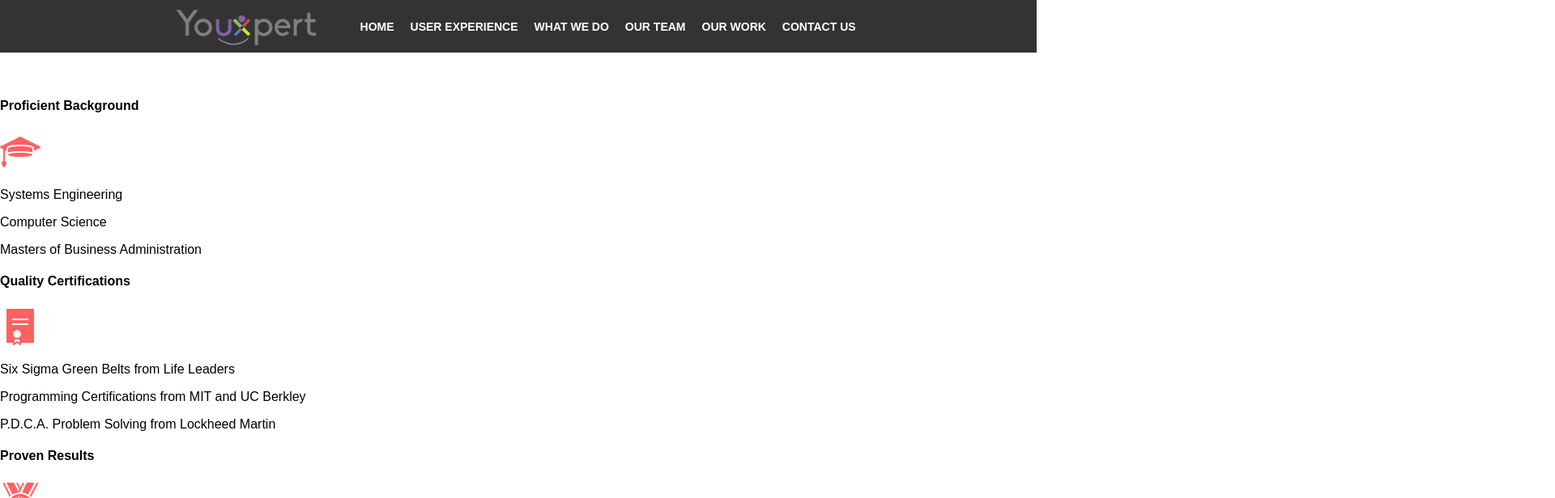
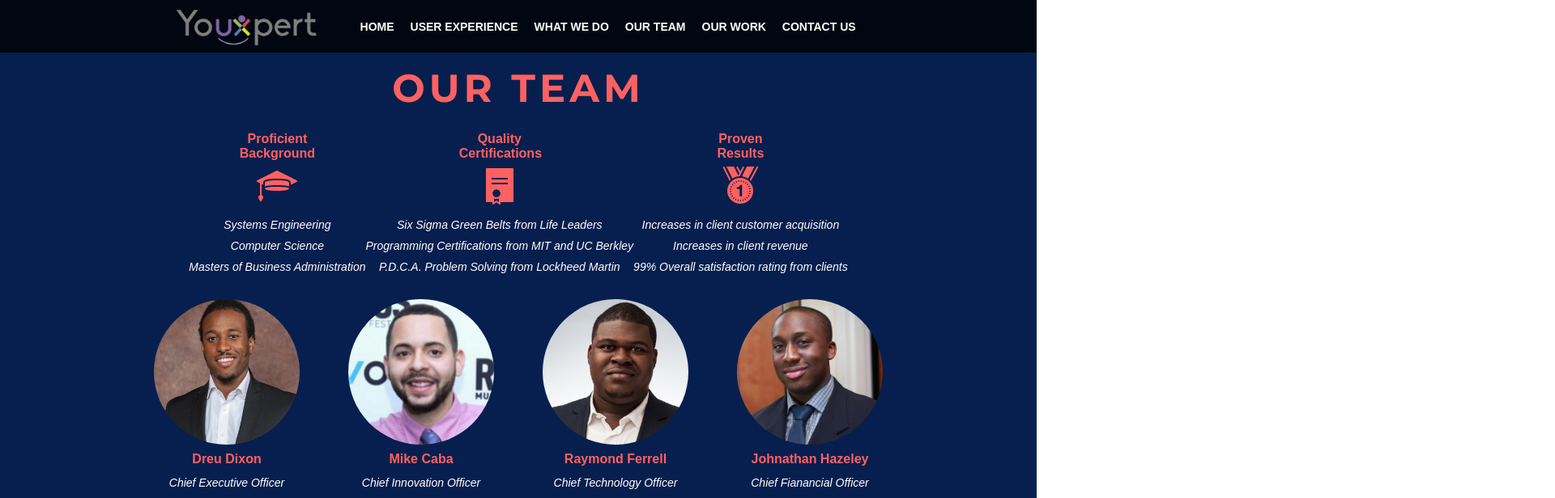
Before and after one commit to Raymond427/youxpert, a React (Create React App) app: page / in a window 1280 px wide. Both pictures are taken after a click on the link "OUR TEAM". Shown: the top 616 px of the page at 81% size, 1920 px wide, since content can reach past the window. Built offline with nearby package versions, Linux system fonts and the light colour scheme.

Commit message:
OurTeam styled

```diff
--- a/src/components/OurTeam.js
+++ b/src/components/OurTeam.js
@@ -1,6 +1,7 @@
 import React, { Component } from 'react';
 import Skill from './Skill';
 import TeamMate from './TeamMate.js';
+import '../styles/OurTeam.css';
 import cert from '../images/cert.png';
 import graduate from '../images/graduate.png';
 import honor from '../images/honor.png';
@@ -15,8 +16,8 @@ class OurTeam extends Component {
       const teamMates = this._getTeamMates();
 
       return(
-         <div className="our-team">
-            <h1>Our team</h1>
+         <div className="OurTeam page">
+            <h1 className="OurTeam--header">Our team</h1>
             <div className="skills">
                {skills}
             </div>
--- a/src/components/TeamMate.js
+++ b/src/components/TeamMate.js
@@ -22,7 +22,7 @@ class TeamMate extends Component {
          <div className="team-mate">
             <div className="team-mate-link" onClick={() => this._renderModal()}>
                <img className="team-mate__img" src={this.props.image} alt=""/>
-               <p className="team-mate__name">{this.props.name}</p>
+               <h4 className="team-mate__name">{this.props.name}</h4>
                <p className="team-mate__title">{this.props.title}</p>
             </div>
             {modal}
--- /dev/null
+++ b/src/styles/OurTeam.css
@@ -0,0 +1,46 @@
+.OurTeam {
+   background-color: #071F4E;
+   display: flex;
+   flex-direction: column;
+   align-items: center;
+}
+
+.OurTeam--header {
+   margin: 80px 0 10px 0;
+   color: #FF6161;
+}
+
+.skill--name {
+   width: 100px;
+}
+
+.skill--name, .team-mate__name {
+   color: #FF6161;
+   margin: 5px auto;
+}
+
+.skill--description, .team-mate__title {
+   color: #FFFFFF;
+   font-size: 14px;
+   font-style: italic;
+   line-height: 12px;
+}
+
+.skills, .team {
+   display: flex;
+   flex-direction: row;
+   flex-wrap: wrap;
+   justify-content: center;
+   margin: 10px 0;
+}
+
+.team-mate {
+   margin: 0 30px;
+   cursor: pointer;
+}
+
+.team-mate__img {
+   height: 180px;
+   width: 180px;
+   border-radius: 50%;
+}
```
